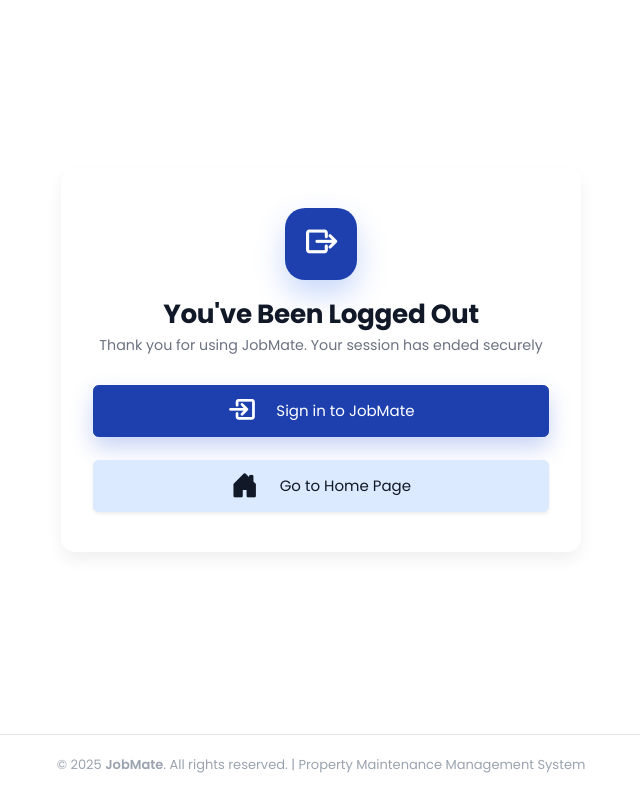
After one commit to Basit-Dev/JobMate, a Django app: page /accounts/logged_out/ in a window 1280 px wide. The commit adds this page. Shown: the whole page, without its empty margins (319-959 px from the left). Run offline with Django 5.2, Linux system fonts and the light colour scheme.

Commit message:
Logged out screen
Created logged-out page and updated CSS classes for consistency with other views.

```diff
--- /dev/null
+++ b/jobmate/accounts/templates/logged_out.html
@@ -0,0 +1,38 @@
+{% extends "base.html" %}
+{% load static %}
+
+{% block title %}Logged Out | JobMate{% endblock %}
+
+{% block body %}
+<div class="auth-wrapper">
+    <div class="container signup-card shadow-soft border-0">
+
+        <!-- ACCOUNTS HEADER -->
+        <div class="accounts-header">
+            <div class="hero-icon shadow-tile">
+                <i class="bi bi-box-arrow-right"></i>
+            </div>
+            <h1 class="main-title fs-3">You've Been Logged Out</h1>
+            <p class="section-subtitle">Thank you for using JobMate. Your session has ended securely</p>
+        </div>
+
+        <!-- ACTION BUTTONS -->
+        <div class="row g-3">
+
+            <!-- SIGN IN BUTTON -->
+            <div class="col-12">
+                <a href="{% url 'accounts:sign_in' %}" class="btn btn-primary w-100 shadow-cta d-flex align-items-center justify-content-center"><i class="bi bi-box-arrow-in-right fs-3 pe-4"></i>Sign in to JobMate</a>
+            </div>
+
+            <!-- HOME PAGE BUTTON -->
+            <div class="col-12 mt-4">
+                <a href="{% url 'home:home' %}" class="btn btn-secondary w-100 shadow-sm d-flex align-items-center justify-content-center"><i class="bi bi-house-door-fill fs-3 pe-4"></i>Go to Home Page</a>
+            </div>
+
+        </div>
+
+    </div>
+</div>
+</main>
+
+{% endblock %}
--- a/jobmate/accounts/urls.py
+++ b/jobmate/accounts/urls.py
@@ -10,4 +10,5 @@ app_name = 'accounts'
 urlpatterns = [
     path('create_account/', views.create_account, name='create_account'),
     path('sign_in/', views.sign_in, name='sign_in'),
+    path('logged_out/', views.logged_out, name='logged_out'),
 ]
--- a/jobmate/accounts/views.py
+++ b/jobmate/accounts/views.py
@@ -13,3 +13,9 @@ def sign_in(request):
     This view renders the sign in page
     """
     return render(request, 'sign_in.html')
+
+def logged_out(request):
+    """
+    This view renders the logged out page
+    """
+    return render(request, 'logged_out.html')
--- a/jobmate/home/templates/home.html
+++ b/jobmate/home/templates/home.html
@@ -1,5 +1,5 @@
 {% extends "base.html" %}
-{% block title %}Welcome | JobMate{% endblock %}
+{% block title %}Home | JobMate{% endblock %}
 
 {% block body %}
 
--- a/jobmate/static/css/create_account.css
+++ b/jobmate/static/css/accounts.css
@@ -26,16 +26,8 @@
   max-width: 520px;              /* a touch narrower for focus */
 }
 
-/* Signup Btn */
-.btn-signup,
-.signup-card .btn-primary {
-  margin: 1rem 0 1rem 0;
-  padding-top: 0.95rem;
-  padding-bottom: 0.95rem;
-}
-
 /* Header */
-.signup-header { text-align: center; margin-bottom: 28px; }
+.accounts-header { text-align: center; margin-bottom: 28px; }
 
 /* Form controls */
 .form-label { font-weight: 600; color: var(--ink); margin-bottom: 6px; }
--- a/jobmate/static/css/base.css
+++ b/jobmate/static/css/base.css
@@ -46,7 +46,7 @@ body {
 
 /* Overidden BootStrap styles */
 .btn-primary {
-  background-color: var(--jm-blue-700) !important; /* new base color */
+  background-color: var(--jm-blue-700) !important;
   border-color: var(--jm-blue-700) !important;
   font-size: 1rem;
   transition: all 0.25s ease;
@@ -55,7 +55,23 @@ body {
 .btn-primary:hover,
 .btn-primary:focus,
 .btn-primary:active {
-  background-color: var(--jm-blue-600) !important; /* lighter on hover */
+  background-color: var(--jm-blue-600) !important;
+}
+
+.btn-secondary {
+  background-color: var(--jm-accent) !important;
+  border-color: var(--jm-accent) !important;
+  font-size: 1rem;
+  transition: all 0.25s ease;
+  color: var(--ink);
+}
+
+.btn-secondary:hover {
+  background-color: var(--muted-2) !important;
+  border-color: var(--jm-accent) !important;
+  font-size: 1rem;
+  transition: all 0.25s ease;
+  color: var(--ink);
 }
 
 .bi::before {
--- a/jobmate/templates/base.html
+++ b/jobmate/templates/base.html
@@ -16,7 +16,7 @@
     <!-- CSS styles -->
     <link rel="stylesheet" href="{% static 'css/base.css' %}?v=20251012">
         <link rel="stylesheet" href="{% static 'css/home.css' %}?v=20251012">
-    <link rel="stylesheet" href="{% static 'css/create_account.css' %}?v=20251012">
+    <link rel="stylesheet" href="{% static 'css/accounts.css' %}?v=20251012">
 
 </head>
 
```
Also changed, not shown: jobmate/accounts/templates/create_account.html (+5 -5 lines), jobmate/accounts/templates/sign_in.html (+5 -5 lines).
